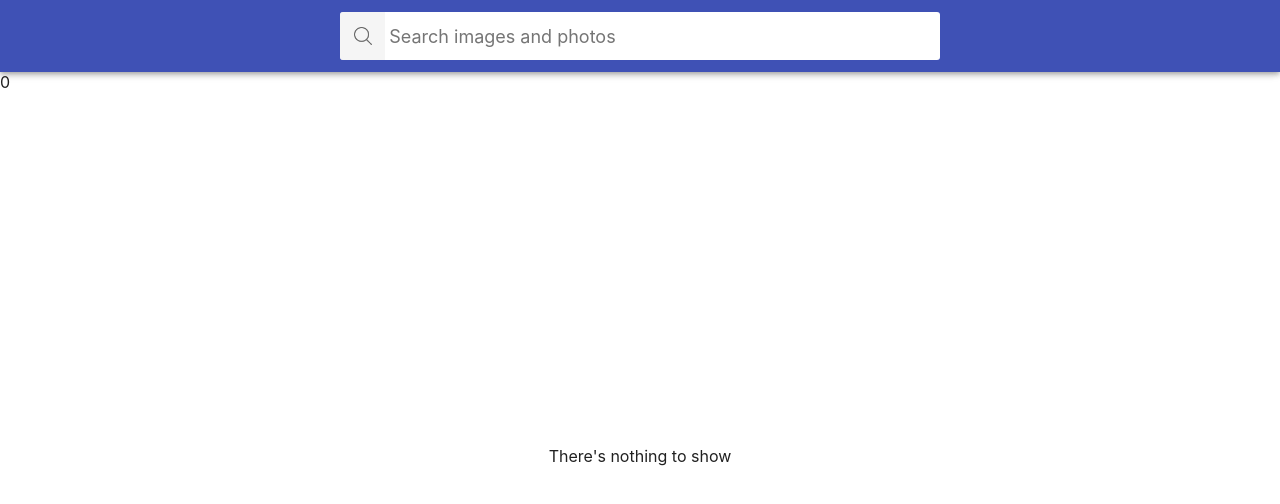
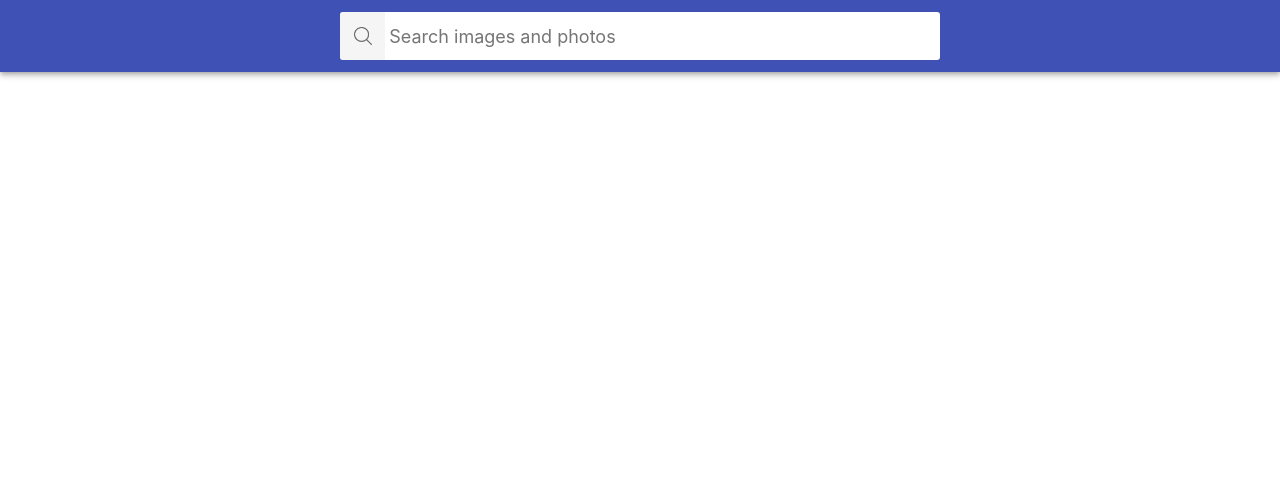
Before and after one commit to kostuk42/goit-react-hw-04-image-finder, a React (Create React App) app: page / in a window 1280 px wide. Shown: the top 504 px of the page. Built offline with nearby package versions, Linux system fonts and the light colour scheme.

Commit message:
fixed bug

```diff
--- a/src/components/App.jsx
+++ b/src/components/App.jsx
@@ -72,10 +72,10 @@ class App extends Component {
         <Searchbar onSubmit={this.handleFormSubmit}/>
         <ImageGallery images={images} onClick={this.openModal}/>
         {isLoading && <Loader/>}
-        { !isLoading && images.length && images.length < total &&(
+        { !isLoading && !!images.length && images.length < total &&(
           <Button onLoadMore={this.handleLoadMore}/>
         )}
-        {images.length === 0 && !isLoading && <Notification/>}
+        {!!images.length && !isLoading && <Notification/>}
         {showModal && (
           <Modal onClose={this.closeModal}>
             <img src={selectedImage} alt=""/>
```
